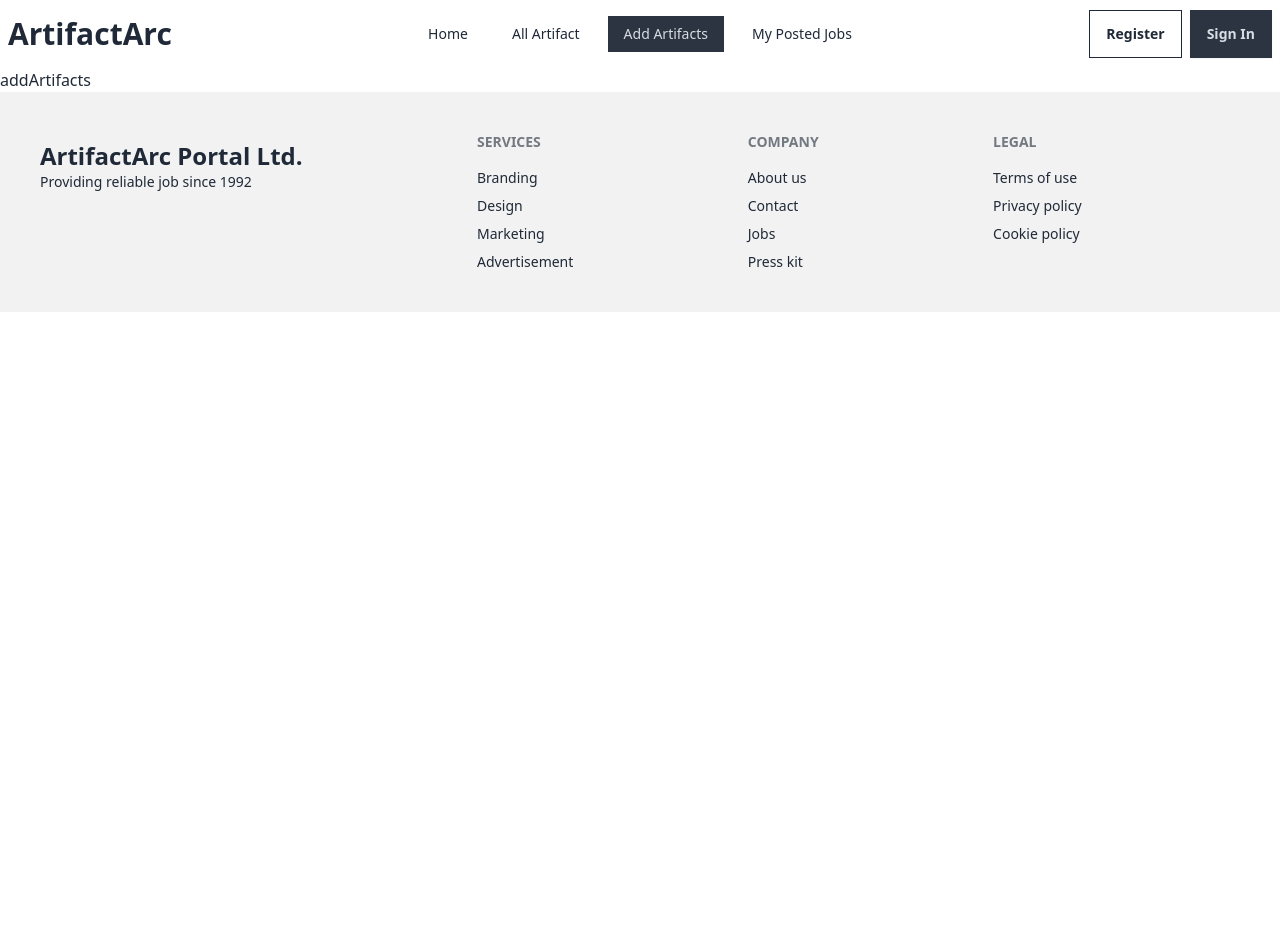
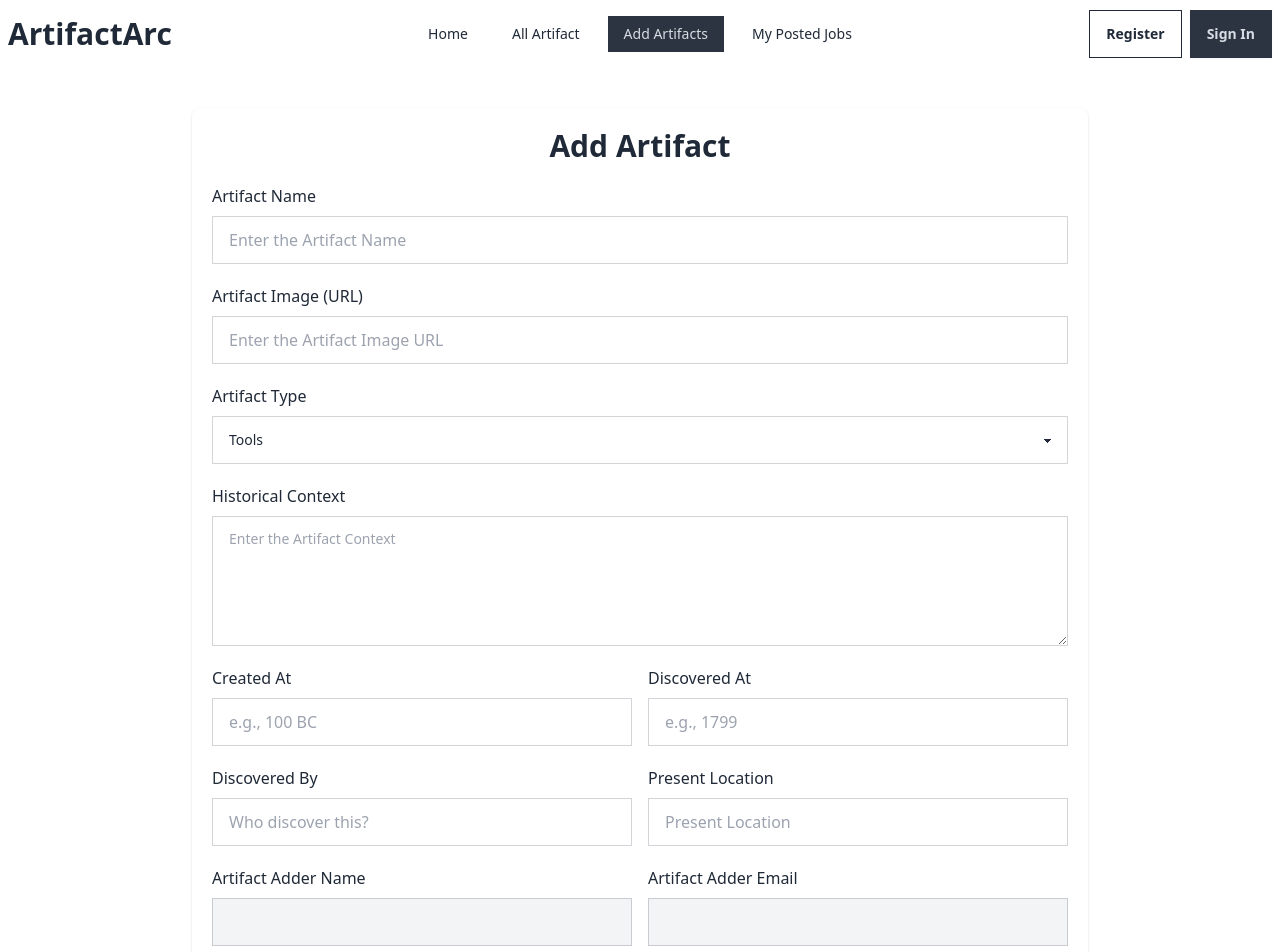
Before and after one commit to merazzak20/ArtifactArc-client, a React (Vite) app: page /addArtifacts in a window 1280 px wide. Shown: the top 952 px of the page. Before the commit the page ends 800 px from the top, so only its background shows below. Built offline with nearby package versions, Linux system fonts and the light colour scheme; no server answers.

Commit message:
update add artifact

```diff
--- a/src/components/SingleCraft.jsx
+++ b/src/components/SingleCraft.jsx
@@ -29,7 +29,9 @@ const SingleCraft = ({ craft }) => {
         </div>
 
         <div className="card-actions justify-end mt-3">
-          <p className="font-semibold">Total Like: {likeCount}</p>
+          <p className="font-semibold">
+            Total Like: {likeCount ? likeCount : 0}
+          </p>
           <button
             onClick={() => handleDetails(_id)}
             className="btn btn-sm btn-outline btn-neutral rounded-none "
--- a/src/layout/MainLayout.jsx
+++ b/src/layout/MainLayout.jsx
@@ -16,7 +16,7 @@ const MainLayout = () => {
       </div>
 
       <div className="bg-base-200">
-        <div className="max-w-7xl mx-auto">
+        <div className="max-w-7xl mx-auto mt-11">
           <Footer></Footer>
         </div>
       </div>
--- a/src/pages/AddArtifacts.jsx
+++ b/src/pages/AddArtifacts.jsx
@@ -1,9 +1,200 @@
 import React from "react";
+import { Helmet } from "react-helmet";
+import useAuth from "../hooks/useAuth";
+import axios from "axios";
+import { toast } from "react-toastify";
 
 const AddArtifacts = () => {
+  const { user } = useAuth();
+  const handleSubmit = (e) => {
+    e.preventDefault();
+    console.log(2);
+    const formData = new FormData(e.target);
+    const initialData = Object.fromEntries(formData.entries());
+
+    const { ...newartiFact } = initialData;
+    console.log(newartiFact);
+
+    axios
+      .post(`${import.meta.env.VITE_API_URL}/artifact`, newartiFact)
+      .then((res) => {
+        console.log(res.data);
+        // form.reset();
+        toast.success("Data Added Successfully!!!");
+      });
+  };
+  const handleChange = () => {};
   return (
     <div>
-      <p>addArtifacts</p>
+      <Helmet>
+        <title>Add Artifact - ArtifactArc</title>
+        <meta name="description" content="Add a new artifact to ArtifactArc." />
+      </Helmet>
+      <div className="max-w-4xl mx-auto mt-10 p-5 bg-white shadow rounded-lg">
+        <h2 className="text-3xl font-bold text-center mb-5">Add Artifact</h2>
+        <form onSubmit={handleSubmit} className="space-y-5">
+          {/* Artifact Name */}
+          <div className="form-control">
+            <label className="block font-medium mb-2">Artifact Name</label>
+            <input
+              type="text"
+              name="artifactName"
+              // value={formData.artifactName}
+              onChange={handleChange}
+              placeholder="Enter the Artifact Name"
+              className="input input-bordered rounded-none w-full"
+              required
+            />
+          </div>
+
+          {/* Artifact Image */}
+          <div className="form-control">
+            <label className="block font-medium mb-2">
+              Artifact Image (URL)
+            </label>
+            <input
+              type="url"
+              name="artifactImage"
+              // value={formData.artifactImage}
+              onChange={handleChange}
+              placeholder="Enter the Artifact Image URL"
+              className="input input-bordered rounded-none w-full"
+              required
+            />
+          </div>
+
+          {/* Artifact Type */}
+          <div className="form-control">
+            <label className="block font-medium mb-2">Artifact Type</label>
+            <select
+              name="artifactType"
+              // value={formData.artifactType}
+              onChange={handleChange}
+              className="select select-bordered rounded-none w-full"
+            >
+              <option>Tools</option>
+              <option>Weapons</option>
+              <option>Documents</option>
+              <option>Writings</option>
+              <option>Other</option>
+            </select>
+          </div>
+
+          {/* Historical Context */}
+          <div className="form-control">
+            <label className="block font-medium mb-2">Historical Context</label>
+            <textarea
+              name="historicalContext"
+              // value={formData.historicalContext}
+              onChange={handleChange}
+              placeholder="Enter the Artifact Context"
+              className="textarea textarea-bordered rounded-none w-full"
+              rows="4"
+              required
+            ></textarea>
+          </div>
+
+          {/* Created At & Discover At */}
+          <div className="grid grid-cols-1 md:grid-cols-2 gap-4">
+            {/* Created At */}
+            <div className="form-control">
+              <label className="block font-medium mb-2">Created At</label>
+              <input
+                type="text"
+                name="createdAt"
+                // value={formData.createdAt}
+                onChange={handleChange}
+                className="input input-bordered rounded-none w-full"
+                placeholder="e.g., 100 BC"
+                required
+              />
+            </div>
+
+            {/* Discovered At */}
+            <div className="form-control">
+              <label className="block font-medium mb-2">Discovered At</label>
+              <input
+                type="text"
+                name="discoveredAt"
+                // value={formData.discoveredAt}
+                onChange={handleChange}
+                className="input input-bordered rounded-none w-full"
+                placeholder="e.g., 1799"
+                required
+              />
+            </div>
+          </div>
+
+          {/* Discover By & Present Location */}
+          <div className="grid grid-cols-1 md:grid-cols-2 gap-4">
+            {/* Discovered By */}
+            <div className="form-control">
+              <label className="block font-medium mb-2">Discovered By</label>
+              <input
+                type="text"
+                name="discoveredBy"
+                // value={formData.discoveredBy}
+                onChange={handleChange}
+                placeholder="Who discover this?"
+                className="input input-bordered rounded-none w-full"
+                required
+              />
+            </div>
+
+            {/* Present Location */}
+            <div className="form-control">
+              <label className="block font-medium mb-2">Present Location</label>
+              <input
+                type="text"
+                name="presentLocation"
+                // value={formData.presentLocation}
+                onChange={handleChange}
+                placeholder="Present Location"
+                className="input input-bordered rounded-none w-full"
+                required
+              />
+            </div>
+          </div>
+
+          {/* Artifact Adder Name and Email */}
+          <div className="grid grid-cols-1 md:grid-cols-2 gap-4">
+            <div className="form-control">
+              <label className="block font-medium mb-2">
+                Artifact Adder Name
+              </label>
+              <input
+                type="text"
+                name="artifactAdderName"
+                defaultValue={user?.displayName}
+                readOnly={true}
+                className="input input-bordered rounded-none w-full bg-gray-100 cursor-not-allowed"
+              />
+            </div>
+            <div className="form-control">
+              <label className="block font-medium mb-2">
+                Artifact Adder Email
+              </label>
+              <input
+                type="email"
+                name="artifactAdderEmail"
+                defaultValue={user?.email}
+                readOnly={true}
+                className="input input-bordered rounded-none w-full bg-gray-100 cursor-not-allowed"
+              />
+            </div>
+          </div>
+
+          {/* Submit Button */}
+          <div className="form-control">
+            <button
+              type="submit"
+              className="btn btn-neutral rounded-none w-full"
+            >
+              Add Artifact
+            </button>
+          </div>
+        </form>
+      </div>
     </div>
   );
 };
--- a/src/pages/Home.jsx
+++ b/src/pages/Home.jsx
@@ -3,10 +3,16 @@ import Articrafts from "../components/Articrafts";
 import Banner from "../components/Banner";
 import AboutSection from "../components/AboutSection";
 import FAQ from "../components/FAQ";
+import { Helmet } from "react-helmet";
 
 const Home = () => {
   return (
     <div className="pb-7">
+      <Helmet>
+        <title>Home - ArtifactArc</title>
+        <meta name="description" content="Learn more about our company." />
+        <meta name="keywords" content="about, company, information" />
+      </Helmet>
       <Banner></Banner>
       <AboutSection></AboutSection>
       <div className="my-7">
```
